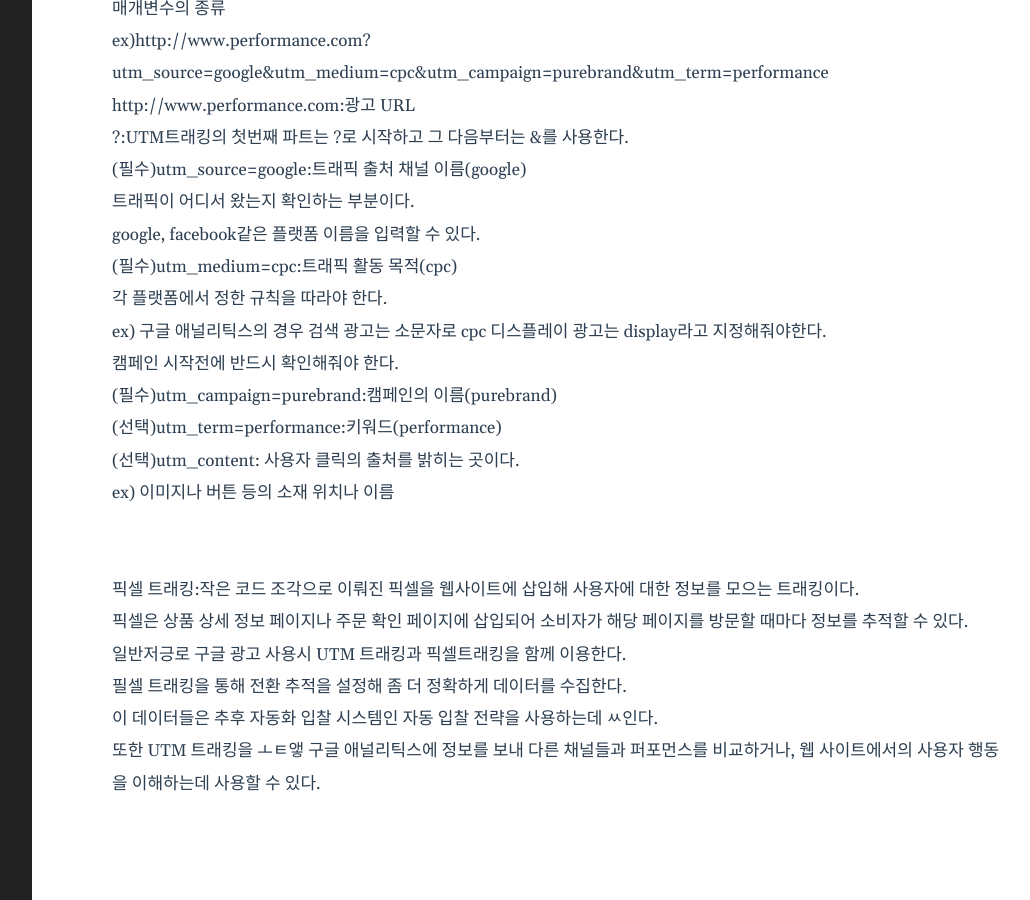
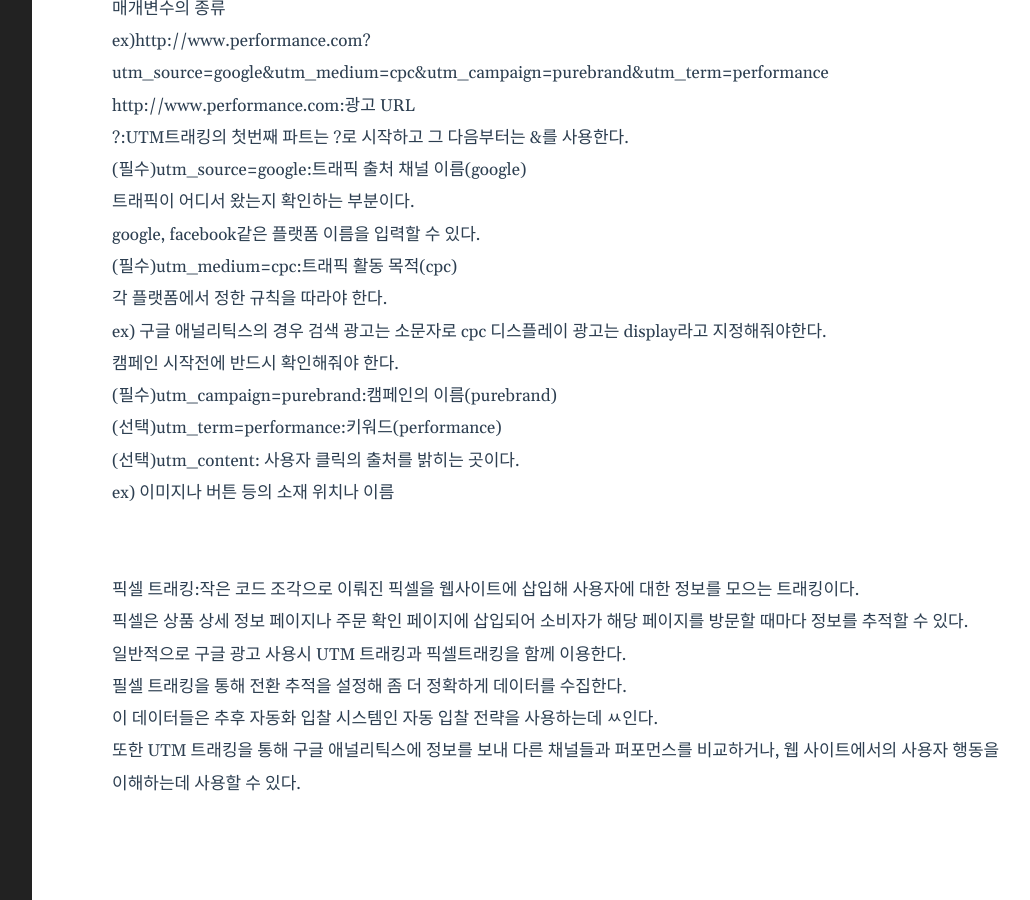
Before and after one commit to shina1221/shina1221.github.io, a Jekyll site: the page built from _posts/도서/마케팅/2024-06-18-퍼포먼스 마케팅 첫걸음04.markdown, in a window 1280 px wide and 900 px high, scrolled down 4785 px. Shown: the whole window, without its empty margins (188-1218 px from the left). Built offline with Jekyll 4.4.1, drawn with Linux system fonts in a browser that asks for light colours.

Commit message:
Update 2024-06-18-퍼포먼스 마케팅 첫걸음04.markdown

```diff
--- a/_posts/도서/마케팅/2024-06-18-퍼포먼스 마케팅 첫걸음04.markdown
+++ b/_posts/도서/마케팅/2024-06-18-퍼포먼스 마케팅 첫걸음04.markdown
@@ -128,7 +128,7 @@
 <br>
 픽셀 트래킹:작은 코드 조각으로 이뤄진 픽셀을 웹사이트에 삽입해 사용자에 대한 정보를 모으는 트래킹이다.
 픽셀은 상품 상세 정보 페이지나 주문 확인 페이지에 삽입되어 소비자가 해당 페이지를 방문할 때마다 정보를 추적할 수 있다.
-일반저긍로 구글 광고 사용시 UTM 트래킹과 픽셀트래킹을 함께 이용한다.
+일반적으로 구글 광고 사용시 UTM 트래킹과 픽셀트래킹을 함께 이용한다.
 필셀 트래킹을 통해 전환 추적을 설정해 좀 더 정확하게 데이터를 수집한다.
 이 데이터들은 추후 자동화 입찰 시스템인 자동 입찰 전략을 사용하는데 ㅆ인다.
-또한 UTM 트래킹을 ㅗㅌ앻 구글 애널리틱스에 정보를 보내 다른 채널들과 퍼포먼스를 비교하거나, 웹 사이트에서의 사용자 행동을 이해하는데 사용할 수 있다.
+또한 UTM 트래킹을 통해 구글 애널리틱스에 정보를 보내 다른 채널들과 퍼포먼스를 비교하거나, 웹 사이트에서의 사용자 행동을 이해하는데 사용할 수 있다.
```
